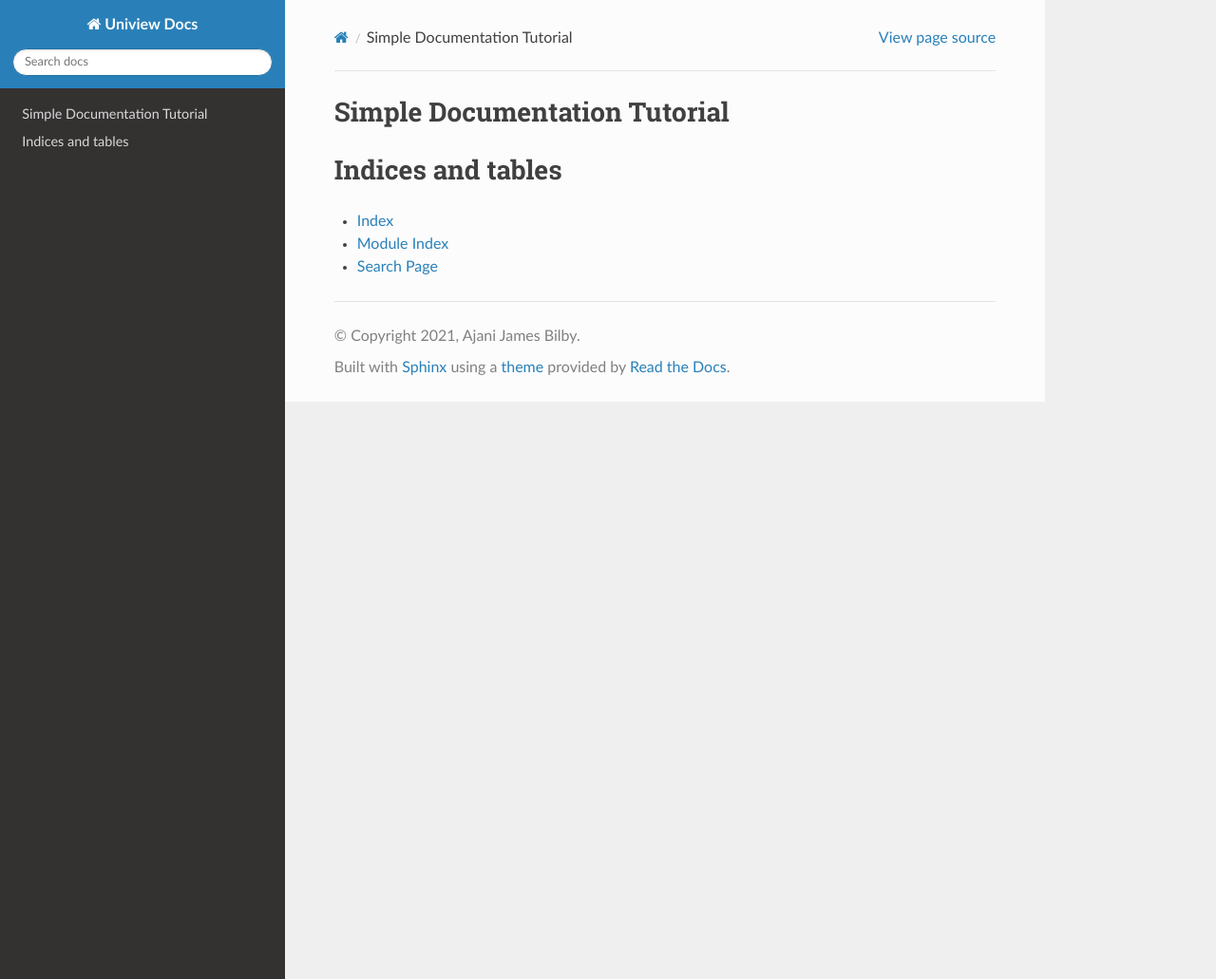
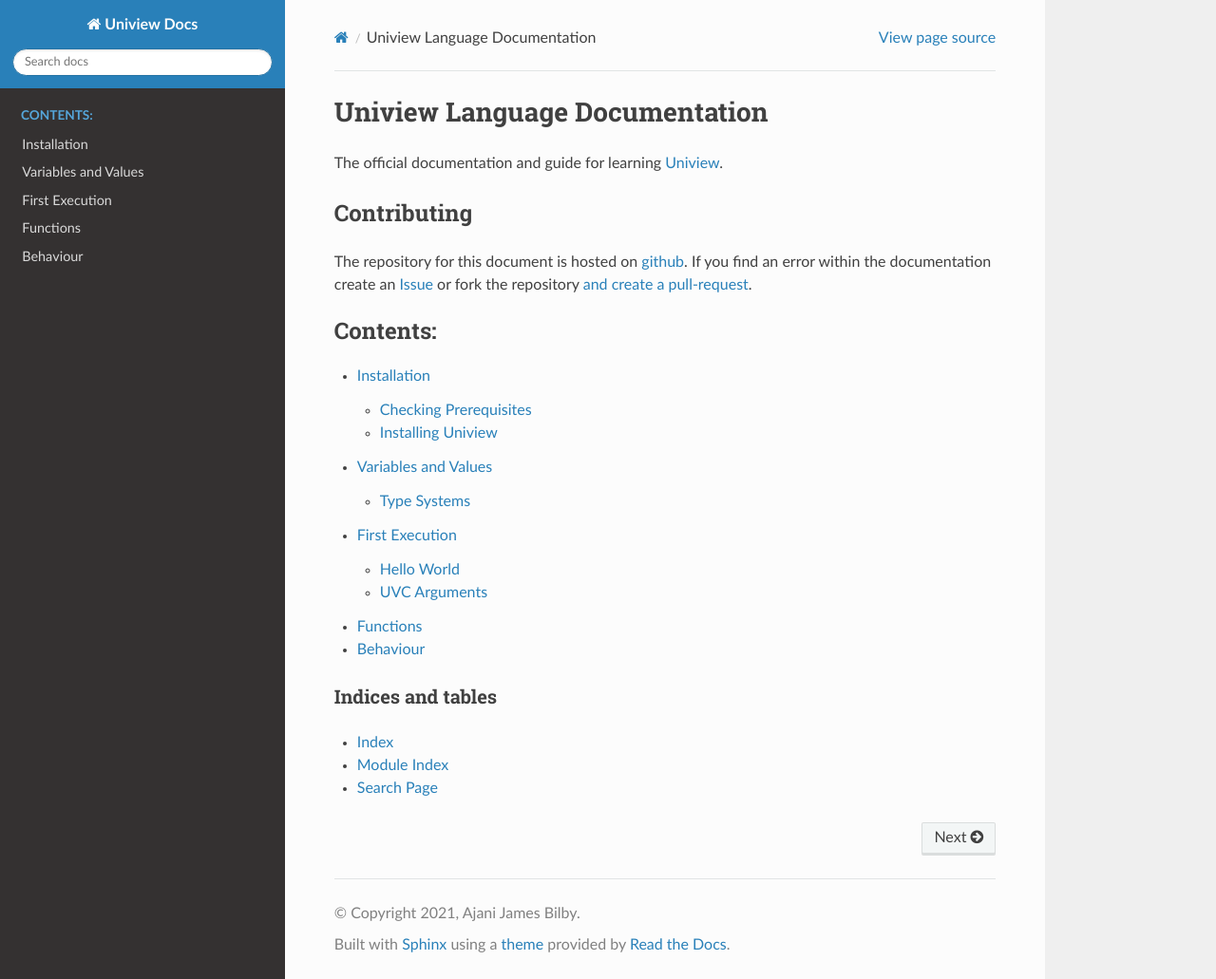
Before and after one commit to qupa-project/uniview-rtd, a Sphinx documentation site: the page built from source/index.rst, in a window 1280 px wide and 1031 px high. Shown: the whole window at 95% size. Built offline with Sphinx 7.4.7 and the Read the Docs theme 2.0.0, drawn with Linux system fonts in a browser that asks for light colours.

Commit message:
~Rewrote content from the githubpages

```diff
--- /dev/null
+++ b/source/behaviour/index.rst
@@ -0,0 +1,4 @@
+Behaviour
+=========
+
+To be written
--- /dev/null
+++ b/source/functions/index.rst
@@ -0,0 +1,4 @@
+Functions
+=========
+
+To be written
--- a/source/index.rst
+++ b/source/index.rst
@@ -1,10 +1,28 @@
-Simple Documentation Tutorial
-========================================
+Uniview Language Documentation
+##############################
+
+The official documentation and guide for learning
+`Uniview <https://www.qupa.org/uniview>`__.
+
+Contributing
+------------
+
+The repository for this document is hosted on
+`github <https://github.com/qupa-project/uniview-docs>`__.
+If you find an error within the documentation create an
+`Issue <https://github.com/qupa-project/uniview-docs/issues>`__
+or fork the repository `and create a
+pull-request <https://github.com/qupa-project/uniview-docs/pulls>`__.
 
 .. toctree::
+   :caption: Contents:
    :maxdepth: 2
-   :caption: Contents:
 
+   setup/index
+   variables/index
+   first-execution/index
+   functions/index
+   behaviour/index
 
 
 Indices and tables
--- /dev/null
+++ b/source/variables/listings/primitives.csv
@@ -0,0 +1,5 @@
+Integers,int,i64,i32,i16,i8
+,uint,u64,u32,u16,u8
+Floats,double,float,,,
+Booleans,bool,,,,
+Nulls,void,,,,
```
Also changed, not shown: source/first-execution/arguments.rst (added, +16 -0 lines), source/first-execution/hello-world.rst (added, +49 -0 lines), source/first-execution/index.rst (added, +15 -0 lines), source/first-execution/listings/arguments.csv (added, +7 -0 lines), source/setup/index.rst (added, +60 -0 lines), source/variables/index.rst (added, +28 -0 lines), source/variables/type-systems.rst (added, +70 -0 lines), 1 other file.
